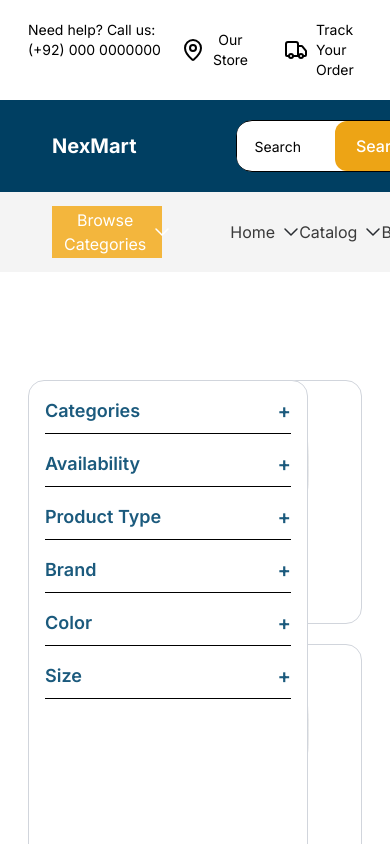
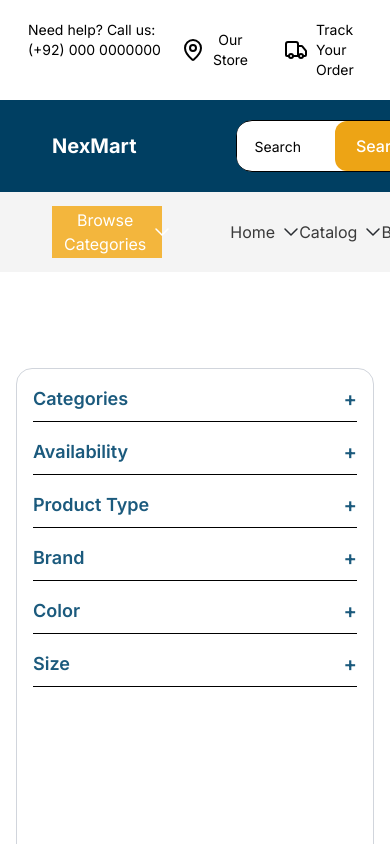
Before and after one commit to adeel-bot/NexMart, a Next.js app: page /Product in a window 390 px wide. Shown: the top 844 px of the page. Built offline with nearby package versions, Linux system fonts and the light colour scheme.

Commit message:
made the Product page responsive

```diff
--- a/app/Product/page.js
+++ b/app/Product/page.js
@@ -12,13 +12,11 @@ const Product = () => {
          <Topbar />
       <Navbar />
       <SubNavbar />
-      <div className='flex mt-20'>
-        <div className='w-[30vw] p-7 '>
-          <aside>
+      <div className='flex flex-col md:flex-row gap-4 mt-20'>
+        <div className='p-4 '>
           <SidebarFilters/>
-          </aside>
         </div>
-        <div className='w-screen'>
+        <div className='w-full'>
           <All_Products/>
         </div>
       </div>
--- a/app/components/cards/All_Products.js
+++ b/app/components/cards/All_Products.js
@@ -19,7 +19,7 @@ const All_Products = () => {
 
   return (
     <div>
-            <div className="w-full grid p-7 md:grid-cols-3 sm:grid-cols-2 gap-5">
+            <div className="w-full grid p-4 grid-cols-1 md:grid-cols-2 lg:grid-cols-3 gap-5">
               {products.map((product, idx) => (
                 <div
                   key={idx}
--- a/app/components/sections/SidebarFilters.js
+++ b/app/components/sections/SidebarFilters.js
@@ -34,7 +34,7 @@ export default function SidebarFilters({ onFilterChange }) {
   ];
 
   return (
-    <div className="w-70 h-screen sticky top-4 bg-white p-4 border-[1.5px] border-gray-300 rounded-2xl overflow-y-auto space-y-4">
+    <div className="w-full min-w-2xs :max-w-xs h-screen bg-white p-4 border-[1.5px] border-gray-300 rounded-2xl overflow-y-auto space-y-4">
       {sections.map((section) => (
         <div key={section.label} className="border-b pb-2">
           <button
@@ -42,7 +42,7 @@ export default function SidebarFilters({ onFilterChange }) {
             className="w-full text-[#1B5A7D] flex justify-between items-center text-left font-semibold text-lg"
           >
             {section.label}
-            <span className="text-xl">{openSection === section.label ? "-" : "+"}</span>
+            <span className="text-xl cursor-pointer">{openSection === section.label ? "-" : "+"}</span>
           </button>
 
           <AnimatePresence>
```
